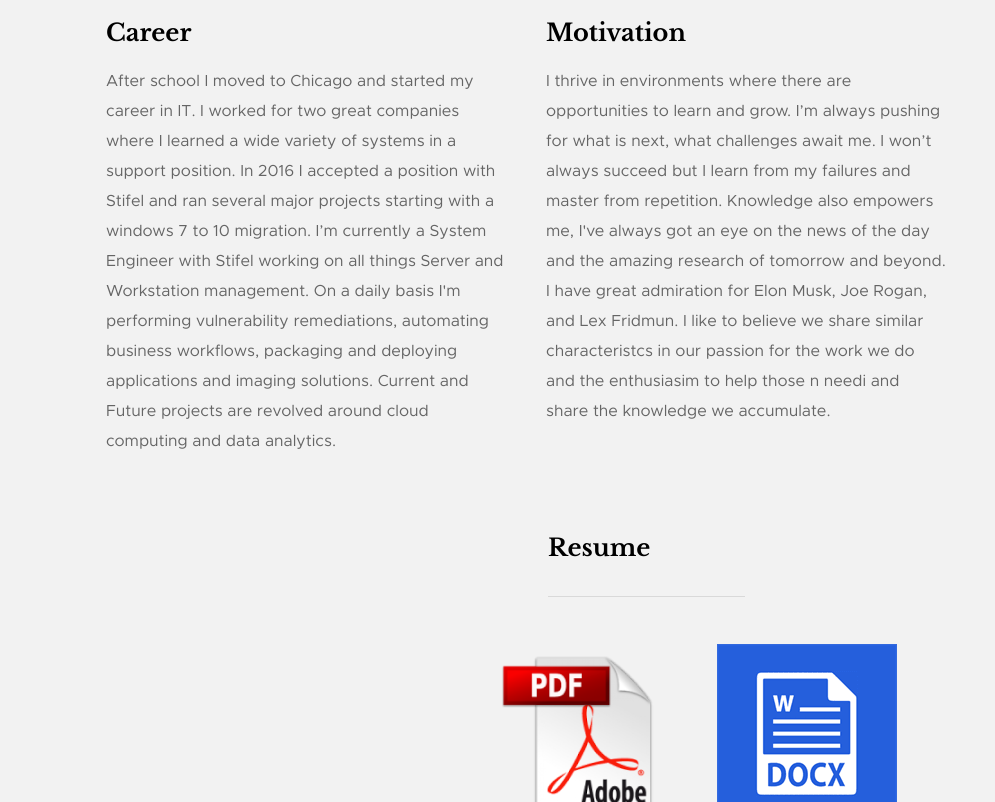
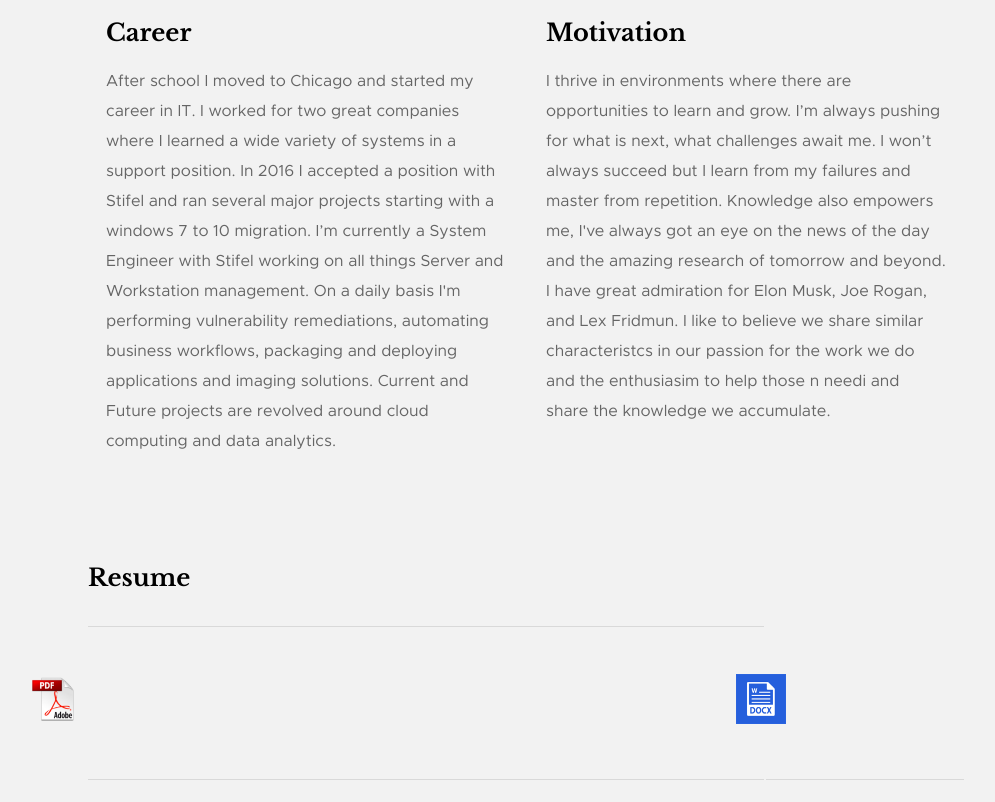
Before and after one commit to beschy/bhbsite, a plain HTML site: page public/index.html in a window 1280 px wide. Shown: the part 1998-2800 px from the top of the page, without its empty margins (114-1109 px from the left). Drawn offline with Linux system fonts and the light colour scheme.

Commit message:
resume pic changes + nav bar fix

```diff
--- a/public/css/main.css
+++ b/public/css/main.css
@@ -477,6 +477,11 @@ th:last-child, td:last-child {
    -webkit-overflow-scrolling: touch;
 }
 
+table#resume img{
+   width: 100%;
+   max-width: 50px;
+   height: auto;
+}
 
 /* -------------------------------------------------------------------
  * ## spacing
--- a/public/index.html
+++ b/public/index.html
@@ -75,7 +75,6 @@
                     <h2 class="header__nav-heading h6">Site Navigation</h2>
 
                     <ul class="header__nav">
-                        <li class="current"><a href="#top" title="">Top</a></li>
                         <li><a href="#resume" title="">Resume</a></li>
                         <li><a href="#gform" title="">Get in Touch</a></li>
 
@@ -163,6 +162,7 @@
                         <p>
                             I thrive in environments where there are opportunities to learn and grow.  I’m always pushing for what is next, what challenges await me.  I won’t always succeed but I learn from my failures and master from repetition.  Knowledge also empowers me, I've always got an eye on the news of the day and the amazing research of tomorrow and beyond.  I have great admiration for Elon Musk, Joe Rogan, and Lex Fridmun.  I like to believe we share similar characteristcs in our passion for the work we do and the enthusiasim to help those n needi and share the knowledge we accumulate.
                         </p>
+                    </div>
 
                     <table id="resume">
                         <tr>
@@ -173,8 +173,6 @@
                             <th><a href="/files/bhb-resume.docx" download><img src="/images/icons/png/docx-logo.png" alt="Docx"></a></th>
                         </tr>
                     </table>
-                    </div>
-
 
                 </div>
 
```
Lines whose indentation alone changed are shown as unchanged.
